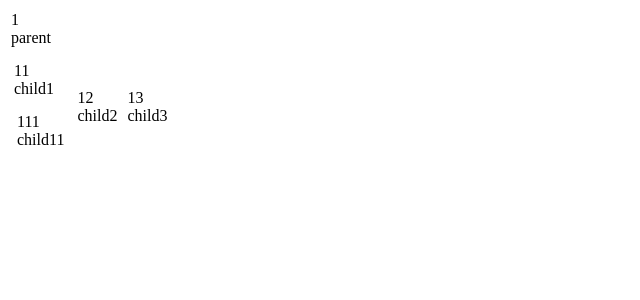
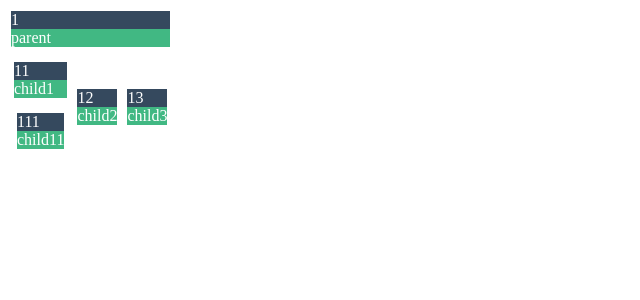
Before and after one commit to peterhpchen/v-orgchart, a Vue app: page / in a window 1280 px wide. Shown: the top 300 px of the page, without its empty margins (0-640 px from the left). Built offline with nearby package versions, Linux system fonts and the light colour scheme.

Commit message:
add: sample color

```diff
--- a/src/App.vue
+++ b/src/App.vue
@@ -6,9 +6,9 @@
       <template
         slot-scope="slotProps"
       >
-        <div class="name">{{ slotProps.data.id }}</div>
+        <div class="title">{{ slotProps.data.id }}</div>
         <div
-          class="name"
+          class="content"
           @click="clickName(slotProps.data.name)">
           {{ slotProps.data.name }}
         </div>
@@ -61,5 +61,14 @@ export default {
 };
 </script>
 
-<style>
+<style lang="postcss" scoped>
+.title {
+  background-color: #35495e;
+  color: #ffffff;
+}
+
+.content {
+  background-color: #41b883;
+  color: #ffffff;
+}
 </style>
```
